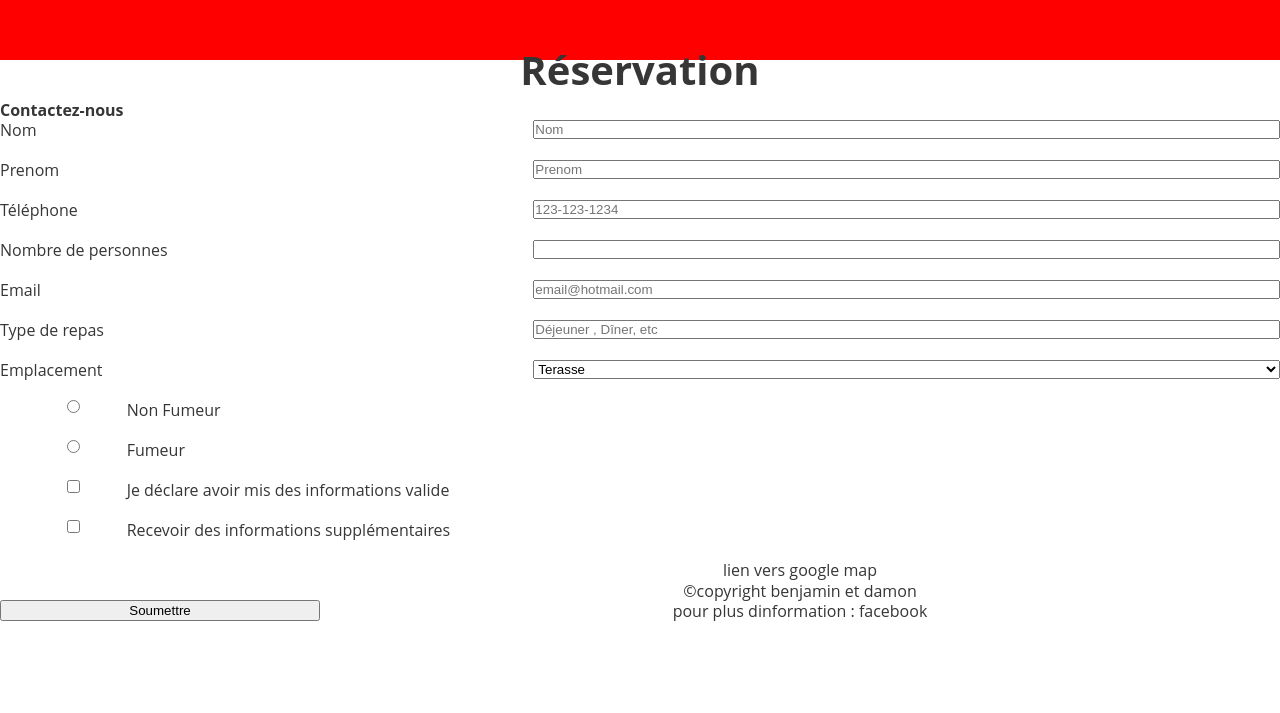
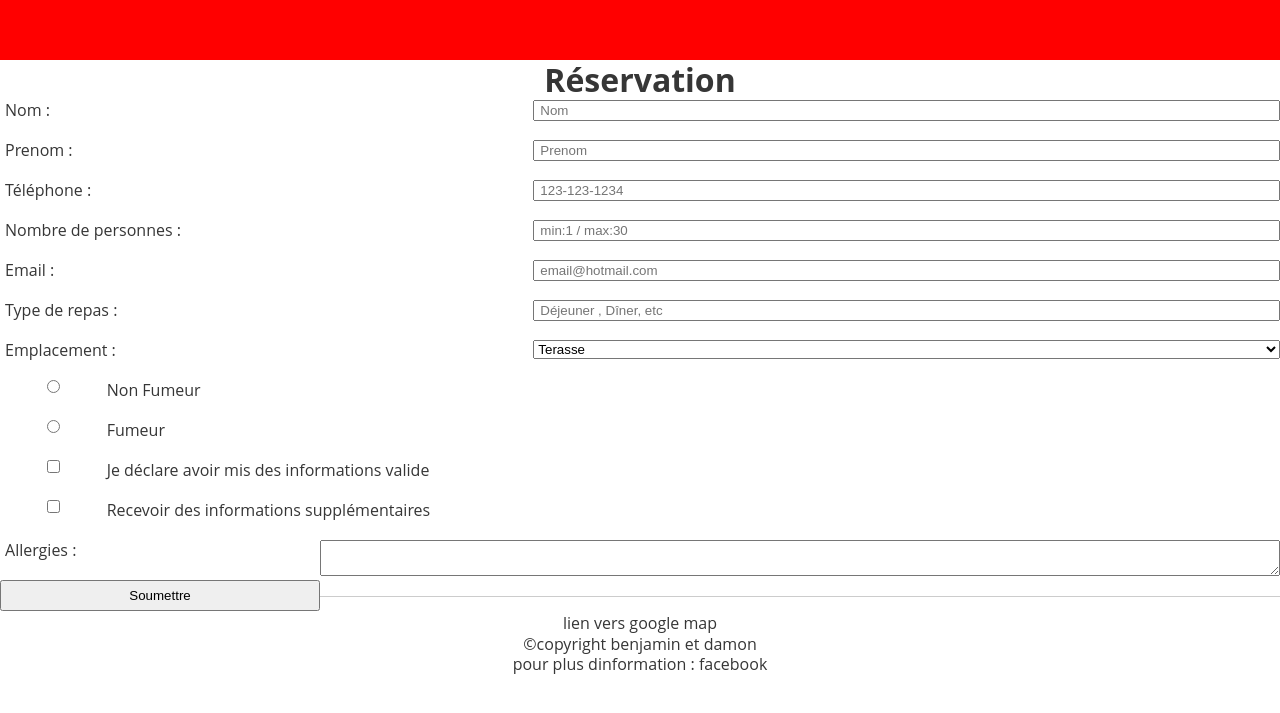
Before and after one commit to quebecyo/TP-BEN-DAMON-HTML5-CSS3, a PHP site: page /form.html in a window 1280 px wide. Shown: the top 713 px of the page. Run offline with PHP 8.4, Linux system fonts and the light colour scheme.

Commit message:
update 3.1

```diff
--- a/css/style.css
+++ b/css/style.css
@@ -30,6 +30,10 @@ header{
 header nav{
 	display: none;
 }
+h1{
+	padding: 10px;
+	font-size: 0.8em;
+}
 #wrapper_first header{
 	text-align: center;
 	height: 40px;
@@ -43,26 +47,24 @@ header nav{
 #wrapper_first section li{
 	height: 40px;
 }
-#wrapper_first label{
-	// width: 30%;
-	display: inline-block;
-	// margin-left: 20px;
-}
-input[type=text], input[type=tel],input[type=email], input[type=number]{
-	// width: 60%;
-	padding: 0;
+input[type=text], input[type=tel],input[type=email], input[type=number],input[type=textarea]{
+	padding-left: 5px;
 	margin: 0;
 }
 input[type=radio], input[type=checkbox]{
 	display: inline-block;
-	margin-left: 20px;
 }
 input[type=submit]{
 	display: block;
 	position: relative;
 	text-align: center;
-	margin: 40px auto;
-	// width: 60%;
+	margin-left: auto;
+	margin-right: auto;
+	padding: 6px 0;
+}
+label.label_styling{
+	padding-left: 5px;
+	margin: 0;
 }
 aside ul{
 	display: none;
--- a/form.html
+++ b/form.html
@@ -40,31 +40,30 @@
 		</header>
 		<section class="main">
 			<form id="content" action="">
-				<h2>Contactez-nous</h2>
 				<ul>
 					<li>
-						<label for="nom" class="col col-xs-3 col-md-4 col-lg-5">Nom</label>
-						<input type="text" id="nom" required placeholder="Nom" class="col col-xs-9 col-md-8 col-lg-7">
+						<label for="nom" class="label_styling col col-xs-3 col-sm-4 col-lg-5">Nom :</label>
+						<input type="text" id="nom" required placeholder="Nom" class="col col-xs-9 col-sm-8 col-lg-7">
 					</li>
 					<li>
-						<label for="prenom" class="col col-xs-3 col-md-4 col-lg-5">Prenom</label>
-						<input type="text" id="prenom" required placeholder="Prenom" class="col col-xs-9 col-md-8 col-lg-7">
+						<label for="prenom" class="label_styling col col-xs-3 col-sm-4 col-lg-5">Prenom :</label>
+						<input type="text" id="prenom" required placeholder="Prenom" class="col col-xs-9 col-sm-8 col-lg-7">
 					</li>
 					<li>
-						<label for="telephone" class="col col-xs-3 col-md-4 col-lg-5">Téléphone</label>
-						<input type="tel" id="telephone" required placeholder="123-123-1234" pattern="^\(?\d{3}\)?(-| )?\d{3}(-| )?\d{4}$" class="col col-xs-9 col-md-8 col-lg-7">
+						<label for="telephone" class="label_styling col col-xs-3 col-sm-4 col-lg-5">Téléphone :</label>
+						<input type="tel" id="telephone" required placeholder="123-123-1234" pattern="^\(?\d{3}\)?(-| )?\d{3}(-| )?\d{4}$" class="col col-xs-9 col-sm-8 col-lg-7">
 					</li>
 					<li>
-						<label for="nombre" class="col col-xs-3 col-md-4 col-lg-5">Nombre de personnes</label>
-						<input type="number" id="nombre" required min="1" max="30" class="col col-xs-9 col-md-8 col-lg-7">
+						<label for="nombre" class="label_styling col col-xs-3 col-sm-4 col-lg-5">Nombre de personnes :</label>
+						<input type="number" id="nombre" required min="1" max="30" class="col col-xs-9 col-sm-8 col-lg-7" placeholder="min:1 / max:30">
 					</li>
 					<li>
-						<label for="email" class="col col-xs-3 col-md-4 col-lg-5">Email</label>
-						<input type="email" id="email" required placeholder="email@hotmail.com" class="col col-xs-9 col-md-8 col-lg-7">
+						<label for="email" class="label_styling col col-xs-3 col-sm-4 col-lg-5">Email :</label>
+						<input type="email" id="email" required placeholder="email@hotmail.com" class="col col-xs-9 col-sm-8 col-lg-7">
 					</li>
 					<li>
-						<label for="dej" class="col col-xs-3 col-md-4 col-lg-5">Type de repas</label>
-		                <input type="text" list="type_repas" id="repas" placeholder="Déjeuner , Dîner, etc" class="col col-xs-9 col-md-8 col-lg-7">
+						<label for="dej" class="label_styling col col-xs-3 col-sm-4 col-lg-5">Type de repas :</label>
+		                <input type="text" list="type_repas" id="repas" placeholder="Déjeuner , Dîner, etc" class="col col-xs-9 col-sm-8 col-lg-7">
 
 		                <datalist id="type_repas">
 		                    <option>Déjeuner</option>
@@ -75,35 +74,41 @@
 	                </li>
 
 					<li>
-						<label class="col col-xs-3 col-md-4 col-lg-5">Emplacement</label>
-						<select class="col col-xs-9 col-md-8 col-lg-7">
+						<label class="label_styling col col-xs-3 col-sm-4 col-lg-5">Emplacement :</label>
+						<select class="col col-xs-9 col-sm-8 col-lg-7">
 		                    <option>Terasse</option>
 		                    <option>Intérieur</option>
 		                </select>
 					</li>
 					<li>
-						<input type="radio" name="fume" id="non_fumeur" value="" class="col col-xs-1 col-md-1 col-lg-1"/>
-						<label for="non_fumeur" class="col col-xs-10 col-md-10 col-lg-10">Non Fumeur</label>
+						<input type="radio" name="fume" id="non_fumeur" value="" class="col col-xs-1 col-sm-1 col-lg-1"/>
+						<label for="non_fumeur" class="col col-xs-10 col-sm-10 col-lg-10">Non Fumeur</label>
 					</li>
 					<li>
-						<input type="radio" name="fume" id="fumeur" value="" class="col col-xs-1 col-md-1 col-lg-1"/>
-						<label for="fumeur" class="col col-xs-10 col-md-10 col-lg-10">Fumeur</label>
+						<input type="radio" name="fume" id="fumeur" value="" class="col col-xs-1 col-sm-1 col-lg-1"/>
+						<label for="fumeur" class="col col-xs-10 col-sm-10 col-lg-10">Fumeur</label>
 					</li>
 					<li>
-						<input type="checkbox" name="accept" id="accept" value="" class="col col-xs-1 col-md-1 col-lg-1"/>
-						<label for="accept" class="col col-xs-10 col-md-10 col-lg-10">Je déclare avoir mis des informations valide</label>
+						<input type="checkbox" name="accept" id="accept" value="" class="col col-xs-1 col-sm-1 col-lg-1"/>
+						<label for="accept" class="col col-xs-10 col-sm-10 col-lg-10">Je déclare avoir mis des informations valide</label>
 					</li>
 					<li>
-						<input type="checkbox" name="recevoir" id="recevoir" value="" class="col col-xs-1 col-md-1 col-lg-1"/>
-						<label for="recevoir" class="col col-xs-10 col-md-10 col-lg-10">Recevoir des informations supplémentaires</label>
+						<input type="checkbox" name="recevoir" id="recevoir" value="" class="col col-xs-1 col-sm-1 col-lg-1"/>
+						<label for="recevoir" class="col col-xs-10 col-sm-10 col-lg-10">Recevoir des informations supplémentaires</label>
+					</li>
+					<li>
+						<label for="textarea" class="label_styling col col-xs-3">Allergies :</label>
+						<textarea name="textarea" id="textarea" class="col col-xs-9"></textarea>
 					</li>
 
 				</ul>
-			<input type="submit" value="Soumettre" class="col col-xs-12 col-md-6 col-lg-3"/>
+			<input type="submit" value="Soumettre" class="col col-xs-12 col-sm-6 col-lg-3" name="" />
 
 		</form>
 		</section>
 	</div>
+	<hr>
+	<div id="wrapper_aside">
 		<aside>
             <ul>
                 <li>
@@ -139,10 +144,12 @@
         <aside>
         	<a href="">lien vers google map</a>
     	</aside>
+	</div>
 
-<footer>
-    <p>&copy;copyright benjamin et damon</p>
-    <p>pour plus dinformation : facebook</p>
-</footer>
+	<footer>
+	    <p>&copy;copyright benjamin et damon</p>
+	    <p>pour plus dinformation : facebook</p>
+	</footer>
+
 </body>
 </html>
```
